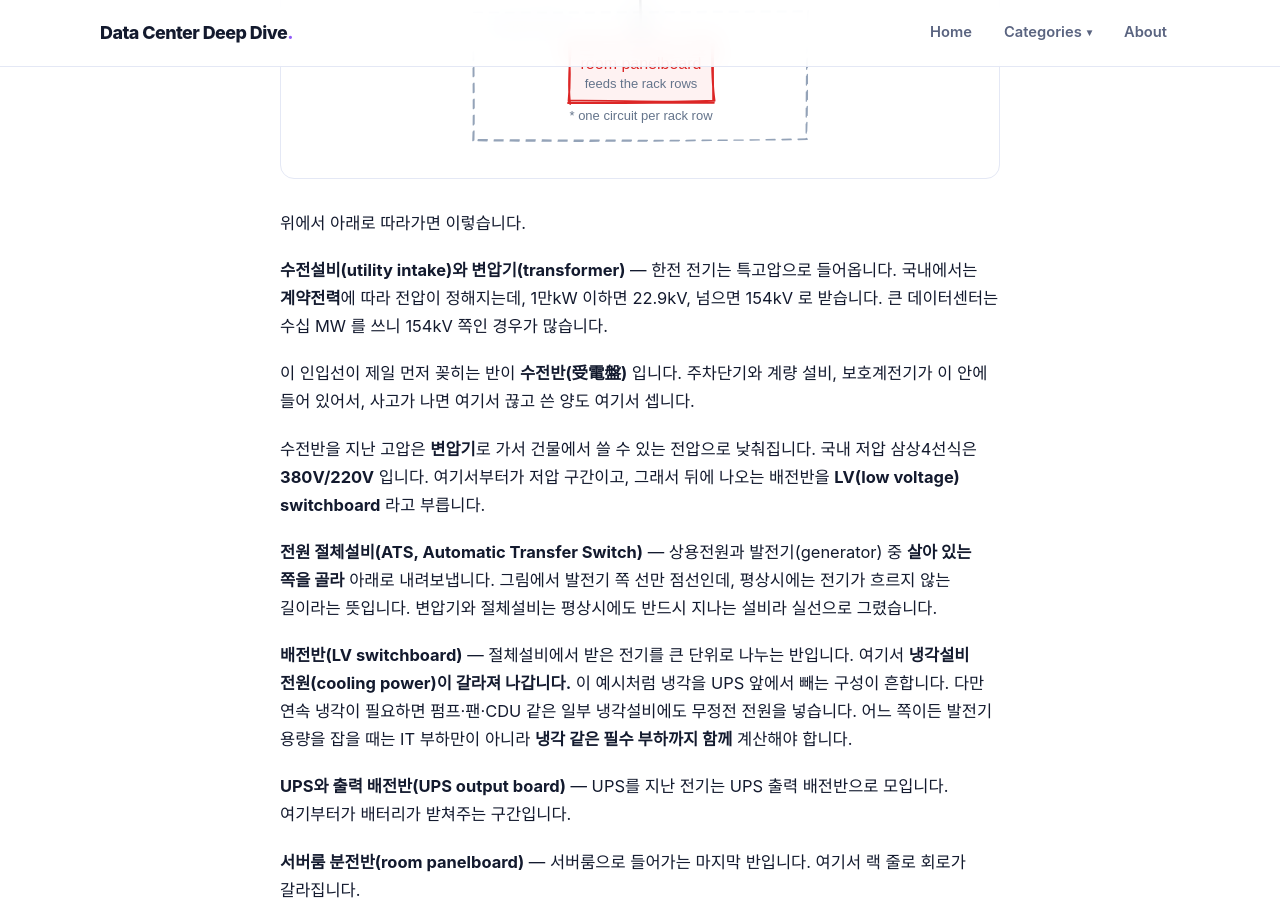
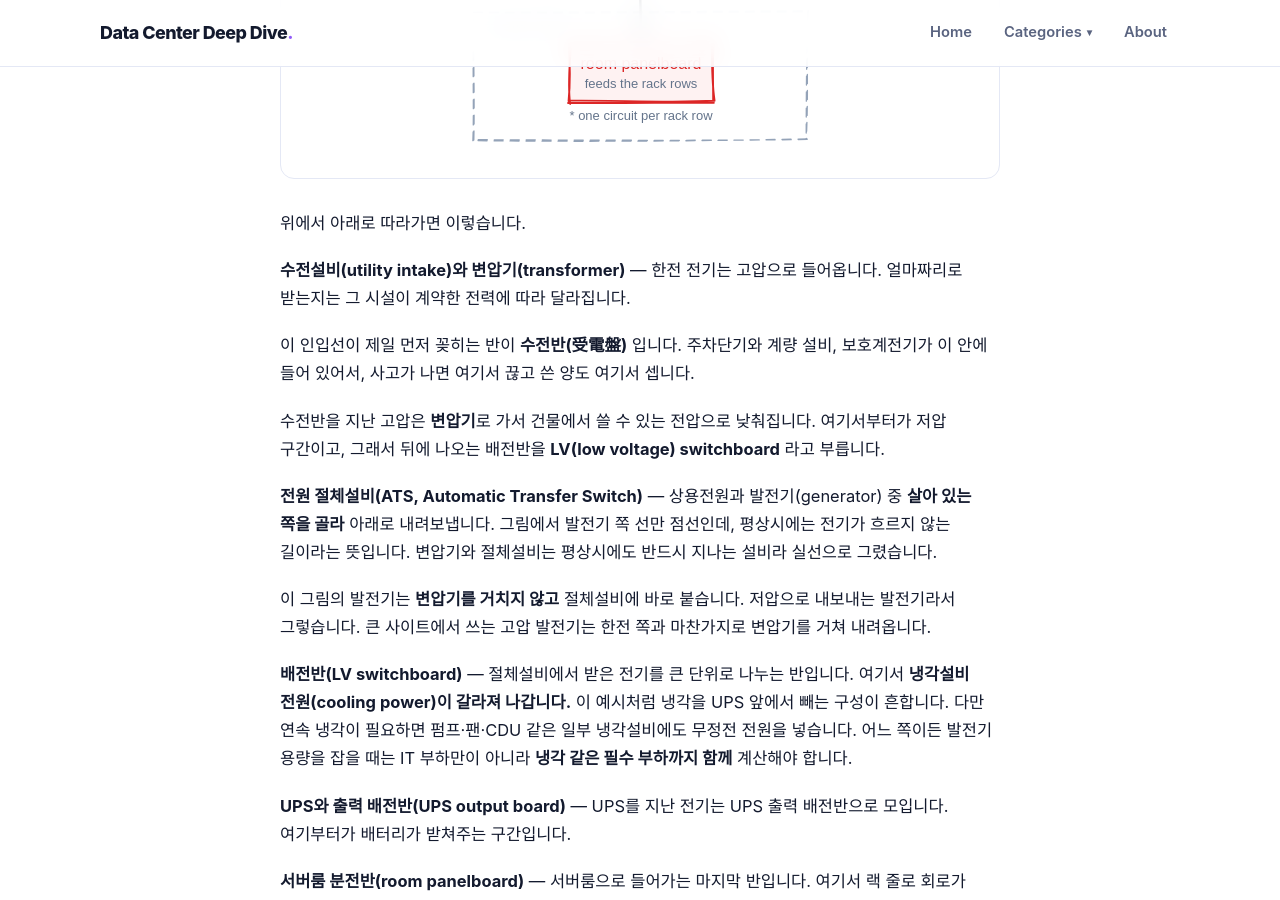
Before and after one commit to ssyrc/ssyrc.github.io, a Jekyll site: the page built from _posts/ko/2026-10-01-datacenter-power-supply.md, in a window 1280 px wide and 900 px high, scrolled down 1878 px. Built offline with Jekyll 4.4.1, drawn with Linux system fonts in a browser that asks for light colours; some web fonts are replaced.

Commit message:
Drop the voltage figures, and say why the generator skips the transformer
Every voltage number is out. The intake voltage follows the contracted
load and the figures differ by site, so naming one invited the reader to
treat it as the number. High and low voltage stay as the relative terms
the diagram already uses.

The diagram ties the generator straight to the ATS, past the transformer,
and never said why. That is a low-voltage genset, which comes out at the
voltage the building already runs on. Large sites use medium-voltage sets
that step down the same way the utility feed does, so the drawing is one
arrangement rather than the rule.

Co-Authored-By: Claude Opus 5 <noreply@anthropic.com>
Claude-Session: https://claude.ai/code/session_01At6mD3wUXNXJZn78ZeJBtt

```diff
--- a/_posts/ko/2026-10-01-datacenter-power-supply.md
+++ b/_posts/ko/2026-10-01-datacenter-power-supply.md
@@ -21,21 +21,24 @@ cover: /assets/images/covers/power-supply.webp
 
 위에서 아래로 따라가면 이렇습니다.
 
-**수전설비(utility intake)와 변압기(transformer)** — 한전 전기는 특고압으로 들어옵니다.
-국내에서는 **계약전력**에 따라 전압이 정해지는데, 1만kW 이하면 22.9kV, 넘으면 154kV 로
-받습니다. 큰 데이터센터는 수십 MW 를 쓰니 154kV 쪽인 경우가 많습니다.
+**수전설비(utility intake)와 변압기(transformer)** — 한전 전기는 고압으로 들어옵니다.
+얼마짜리로 받는지는 그 시설이 계약한 전력에 따라 달라집니다.
 
 이 인입선이 제일 먼저 꽂히는 반이 **수전반(受電盤)** 입니다. 주차단기와 계량 설비,
 보호계전기가 이 안에 들어 있어서, 사고가 나면 여기서 끊고 쓴 양도 여기서 셉니다.
 
 수전반을 지난 고압은 **변압기**로 가서 건물에서 쓸 수 있는 전압으로 낮춰집니다.
-국내 저압 삼상4선식은 **380V/220V** 입니다. 여기서부터가 저압 구간이고, 그래서
-뒤에 나오는 배전반을 **LV(low voltage) switchboard** 라고 부릅니다.
+여기서부터가 저압 구간이고, 그래서 뒤에 나오는 배전반을
+**LV(low voltage) switchboard** 라고 부릅니다.
 
 **전원 절체설비(ATS, Automatic Transfer Switch)** — 상용전원과 발전기(generator) 중 **살아 있는
 쪽을 골라** 아래로 내려보냅니다. 그림에서 발전기 쪽 선만 점선인데, 평상시에는 전기가
 흐르지 않는 길이라는 뜻입니다. 변압기와 절체설비는 평상시에도 반드시 지나는 설비라
 실선으로 그렸습니다.
+
+이 그림의 발전기는 **변압기를 거치지 않고** 절체설비에 바로 붙습니다. 저압으로 내보내는
+발전기라서 그렇습니다. 큰 사이트에서 쓰는 고압 발전기는 한전 쪽과 마찬가지로 변압기를
+거쳐 내려옵니다.
 
 **배전반(LV switchboard)** — 절체설비에서 받은 전기를 큰 단위로 나누는 반입니다.
 여기서 **냉각설비 전원(cooling power)이 갈라져 나갑니다.** 이 예시처럼 냉각을 UPS 앞에서
```
